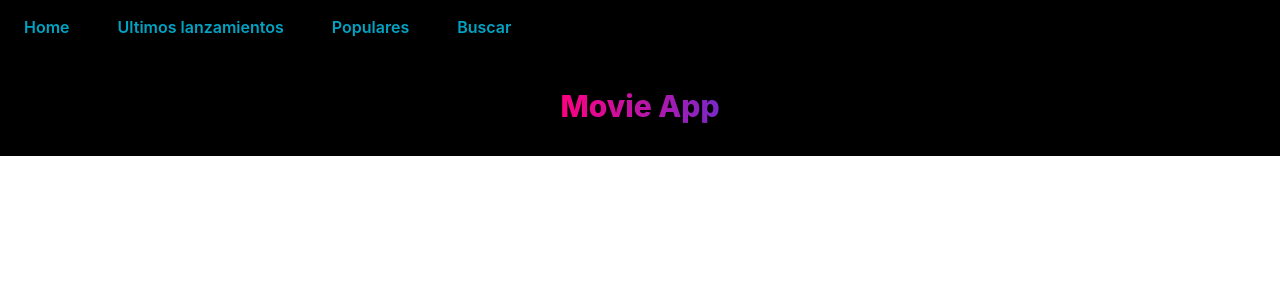
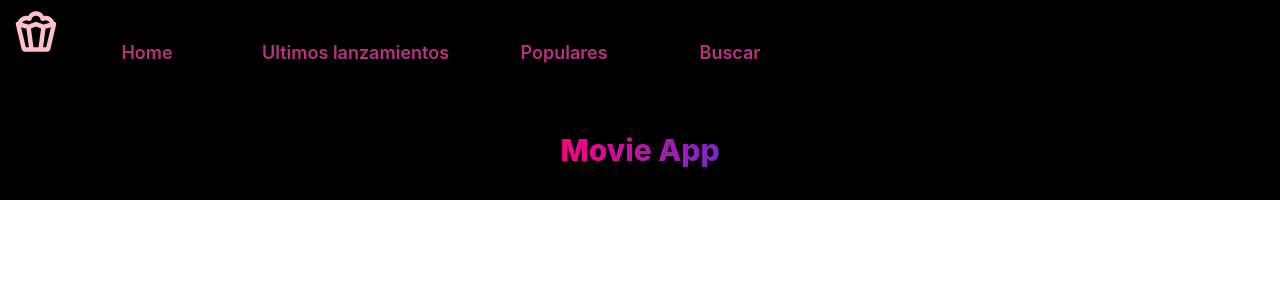
Before and after one commit to Lorena252/peliculas-react, a React (Vite) app: page / in a window 1280 px wide. Shown: the top 300 px of the page. Built offline with nearby package versions, Linux system fonts and the light colour scheme; no server answers.

Commit message:
i modify header styles and add icon

```diff
--- a/package.json
+++ b/package.json
@@ -18,6 +18,7 @@
     "node-fetch": "^2.7.0",
     "react": "^18.2.0",
     "react-dom": "^18.2.0",
+    "react-icons": "^5.0.1",
     "react-responsive-carousel": "^3.2.23",
     "react-responsive-pagination": "^2.4.1",
     "react-router-dom": "^6.21.2"
--- a/src/components/Header.jsx
+++ b/src/components/Header.jsx
@@ -1,23 +1,25 @@
 import React from "react";
-import {useState , useEffect} from "react"
-import { Button, Box} from "@chakra-ui/react";
+import { Button, Box,Icon} from "@chakra-ui/react";
 import {  useNavigate } from "react-router-dom"
-export default function Header() {
+  import { PiPopcornBold } from "react-icons/pi";
 
+
+export default function Header(){
 const navigate = useNavigate()
 
   return (
-    <Box h='100%' bg="black" >
-      <Button onClick={() => navigate("/")} m="2" colorScheme='cyan' variant="ghost" >
+    <Box h='100px' bg="black" >
+          <Icon boxSize={14} color="pink" pt="2" ml="2" as={PiPopcornBold} />
+      <Button onClick={() => navigate("/")} m="2" h="90px" w="150px" size='lg' colorScheme='pink' variant='ghost'>
         Home
       </Button>
-      <Button onClick={() => navigate("/lanzamientos")} m="2"  colorScheme='cyan' variant="ghost">
+      <Button onClick={() => navigate("/lanzamientos")} m="2" size='lg'  h="90px" colorScheme='pink' variant='ghost'>
         Ultimos lanzamientos
       </Button>
-      <Button onClick={() => navigate("/populares")} m="2" colorScheme='cyan' variant="ghost">
+      <Button onClick={() => navigate("/populares")} m="2" w="150px"   size='lg' h="90px" colorScheme='pink' variant='ghost'>
         Populares
       </Button>
-      <Button onClick={() => navigate("/buscar")} m="2" colorScheme='cyan' variant="ghost">
+      <Button onClick={() => navigate("/buscar")} m="2" w="150px"  size='lg' h="90px" colorScheme='pink' variant='ghost'  >
         Buscar
       </Button>
     </Box>
```
Also changed, not shown: 1 other file (tests, documents, lock files or other folders).
